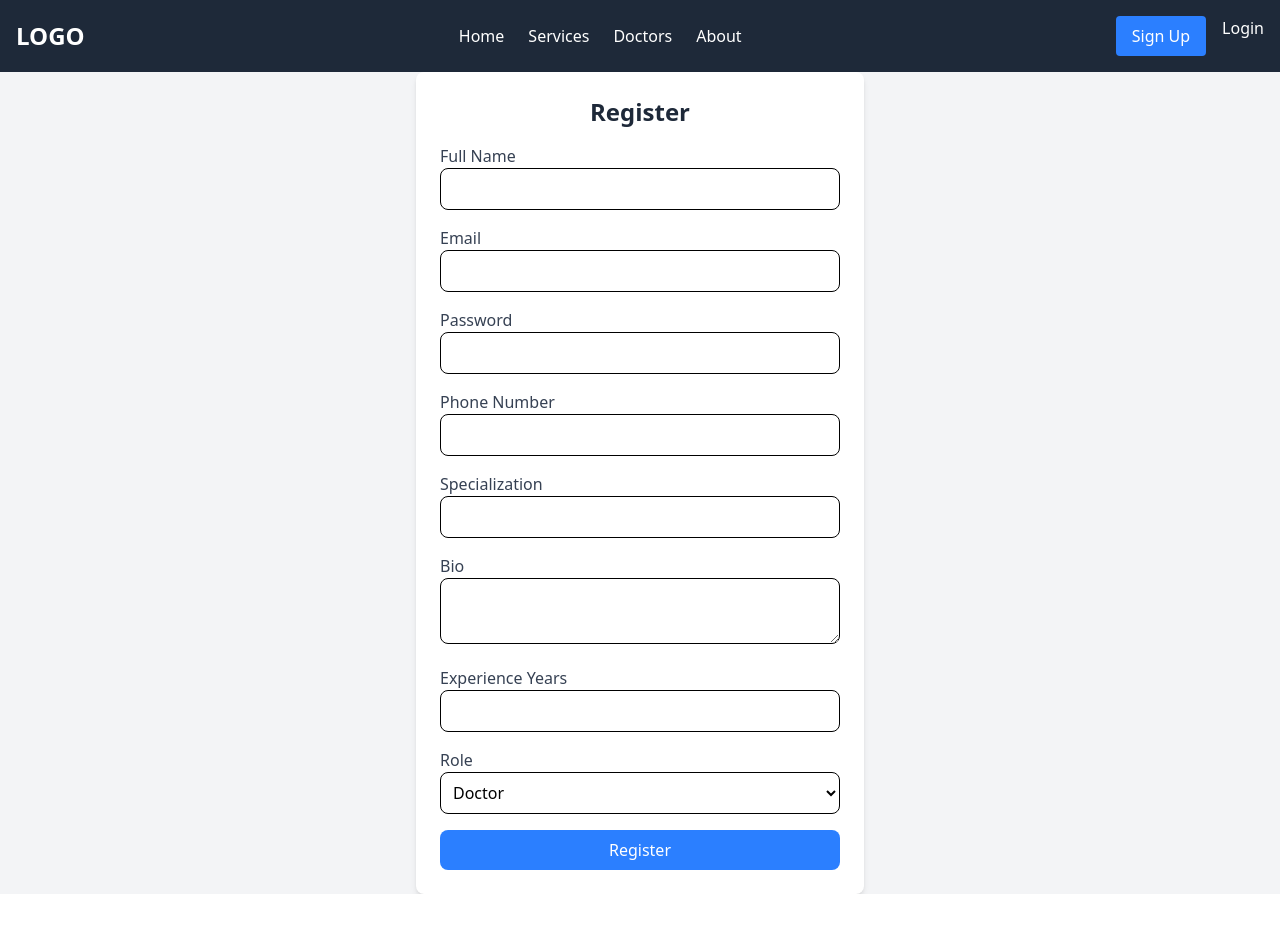
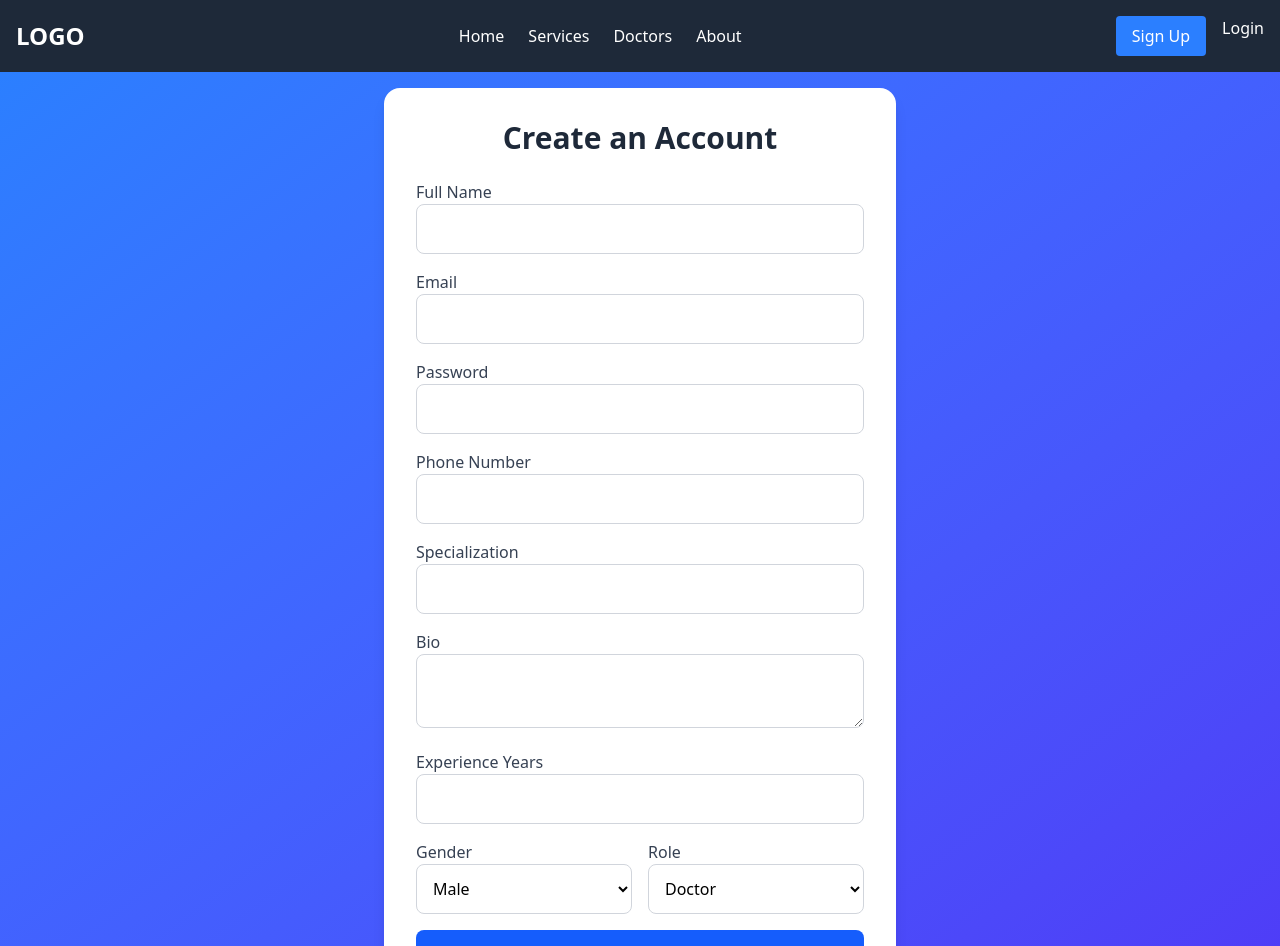
Before and after one commit to takshpatel28/Health_Care_Webmind, a React (Vite) app in the folder Client/: page /signup in a window 1280 px wide. Shown: the top 946 px of the page. Before the commit the page ends 894 px from the top, so only its background shows below. Built offline with nearby package versions, Linux system fonts and the light colour scheme.

Commit message:
newupdate

```diff
--- a/Client/src/Client/supabaseClient.js
+++ /dev/null
@@ -1,6 +0,0 @@
-import { createClient } from "@supabase/supabase-js";
-
-const supabaseUrl = import.meta.env.VITE_SUPABASE_URL;
-const supabaseAnonKey = import.meta.env.VITE_SUPABASE_ANON_KEY;
-
-export const supabase = createClient(supabaseUrl, supabaseAnonKey);
--- a/Client/src/Pages/Login.jsx
+++ b/Client/src/Pages/Login.jsx
@@ -1,6 +1,6 @@
 import React, { useState } from "react";
+import { useNavigate } from "react-router-dom";
 import { supabase } from "../helper/supabaseClient";
-import { useNavigate } from "react-router-dom";
 
 const Login = () => {
   const [email, setEmail] = useState("");
--- a/Client/src/Pages/Register.jsx
+++ b/Client/src/Pages/Register.jsx
@@ -12,18 +12,18 @@ const Register = () => {
     specialization: "",
     bio: "",
     experienceyears: "",
-    role: "Doctor", // Default role
+    role: "Doctor",
+    gender: "Male",
   });
+
   const [loading, setLoading] = useState(false);
   const [error, setError] = useState("");
   const [success, setSuccess] = useState("");
 
-  // Handle input change
   const handleChange = (e) => {
     setFormData({ ...formData, [e.target.name]: e.target.value });
   };
 
-  // Handle form submission
   const handleSubmit = async (e) => {
     e.preventDefault();
     setLoading(true);
@@ -31,21 +31,16 @@ const Register = () => {
     setSuccess("");
 
     const { email, password, ...profileData } = formData;
+    if (!email || !password || !formData.fullname) {
+      setError("Please fill in all required fields.");
+      setLoading(false);
+      return;
+    }
 
     try {
-      // Sign up the user with Supabase Authentication
       const { data, error: authError } = await supabase.auth.signUp({ email, password });
-
-      if (authError) throw authError;
+      if (authError) throw new Error(authError.message);
       if (!data?.user) throw new Error("User registration failed. Please try again.");
-
-      // Insert user profile data into the 'healthcare' table
-      const { error: profileError } = await supabase.from("doctors").insert([
-        { id: data.user.id, ...profileData },
-      ]);
-
-      if (profileError) throw profileError;
-
       setSuccess("Registration successful! Redirecting to login...");
       setTimeout(() => navigate("/login"), 2000);
     } catch (err) {
@@ -56,65 +51,41 @@ const Register = () => {
   };
 
   return (
-    <div className="flex items-center justify-center min-h-screen bg-gray-100">
-      <div className="w-full max-w-md bg-white p-6 rounded-lg shadow-md">
-        <h2 className="text-2xl font-bold text-center text-gray-800 mb-4">Register</h2>
-        {error && <p className="text-red-500 text-sm text-center">{error}</p>}
-        {success && <p className="text-green-500 text-sm text-center">{success}</p>}
-
+    <div className="flex items-center justify-center min-h-screen bg-gradient-to-br from-blue-500 to-indigo-600 p-4">
+      <div className="w-full max-w-lg bg-white p-8 rounded-2xl shadow-lg">
+        <h2 className="text-3xl font-extrabold text-gray-800 text-center mb-6">Create an Account</h2>
+        {error && <p className="text-red-500 text-center text-sm mb-4">{error}</p>}
+        {success && <p className="text-green-500 text-center text-sm mb-4">{success}</p>}
         <form onSubmit={handleSubmit} className="space-y-4">
-          {[
-            { label: "Full Name", name: "fullname", type: "text" },
-            { label: "Email", name: "email", type: "email" },
-            { label: "Password", name: "password", type: "password" },
-            { label: "Phone Number", name: "phonenumber", type: "tel" },
-            { label: "Specialization", name: "specialization", type: "text" },
-            { label: "Bio", name: "bio", type: "textarea" },
-            { label: "Experience Years", name: "experienceyears", type: "number" },
-          ].map(({ label, name, type }) => (
+          {[{ label: "Full Name", name: "fullname" }, { label: "Email", name: "email" }, { label: "Password", name: "password", type: "password" }, { label: "Phone Number", name: "phonenumber" }, { label: "Specialization", name: "specialization" }, { label: "Bio", name: "bio", type: "textarea" }, { label: "Experience Years", name: "experienceyears", type: "number" }].map(({ label, name, type }) => (
             <div key={name}>
-              <label className="block text-gray-700">{label}</label>
+              <label className="block text-gray-700 font-medium">{label}</label>
               {type === "textarea" ? (
-                <textarea
-                  name={name}
-                  value={formData[name]}
-                  onChange={handleChange}
-                  className="w-full p-2 border rounded-lg focus:outline-none focus:ring focus:border-blue-500"
-                  required
-                />
+                <textarea name={name} value={formData[name]} onChange={handleChange} className="w-full p-3 border border-gray-300 rounded-lg focus:ring-2 focus:ring-blue-400 focus:outline-none" required />
               ) : (
-                <input
-                  type={type}
-                  name={name}
-                  value={formData[name]}
-                  onChange={handleChange}
-                  className="w-full p-2 border rounded-lg focus:outline-none focus:ring focus:border-blue-500"
-                  required
-                />
+                <input type={type || "text"} name={name} value={formData[name]} onChange={handleChange} className="w-full p-3 border border-gray-300 rounded-lg focus:ring-2 focus:ring-blue-400 focus:outline-none" required />
               )}
             </div>
           ))}
-
-          {/* Role Selection */}
-          <div>
-            <label className="block text-gray-700">Role</label>
-            <select
-              name="role"
-              value={formData.role}
-              onChange={handleChange}
-              className="w-full p-2 border rounded-lg focus:outline-none focus:ring focus:border-blue-500"
-            >
-              <option value="Doctor">Doctor</option>
-              <option value="HOD">HOD</option>
-              <option value="Trustee">Trustee</option>
-            </select>
+          <div className="flex gap-4">
+            <div className="w-1/2">
+              <label className="block text-gray-700 font-medium">Gender</label>
+              <select name="gender" value={formData.gender} onChange={handleChange} className="w-full p-3 border border-gray-300 rounded-lg focus:ring-2 focus:ring-blue-400 focus:outline-none">
+                <option value="Male">Male</option>
+                <option value="Female">Female</option>
+                <option value="Other">Other</option>
+              </select>
+            </div>
+            <div className="w-1/2">
+              <label className="block text-gray-700 font-medium">Role</label>
+              <select name="role" value={formData.role} onChange={handleChange} className="w-full p-3 border border-gray-300 rounded-lg focus:ring-2 focus:ring-blue-400 focus:outline-none">
+                <option value="Doctor">Doctor</option>
+                <option value="HOD">HOD</option>
+                <option value="Trustee">Trustee</option>
+              </select>
+            </div>
           </div>
-
-          <button
-            type="submit"
-            className="w-full bg-blue-500 text-white p-2 rounded-lg hover:bg-blue-600 transition"
-            disabled={loading}
-          >
+          <button type="submit" className="w-full bg-blue-600 text-white p-3 rounded-lg hover:bg-blue-700 transition transform hover:scale-105 duration-300" disabled={loading}>
             {loading ? "Registering..." : "Register"}
           </button>
         </form>
```
